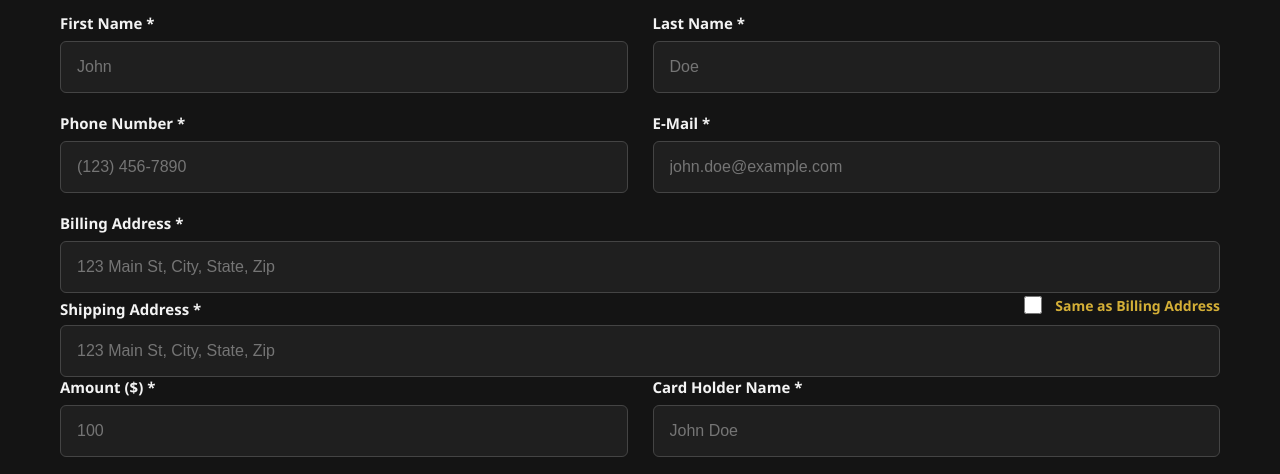
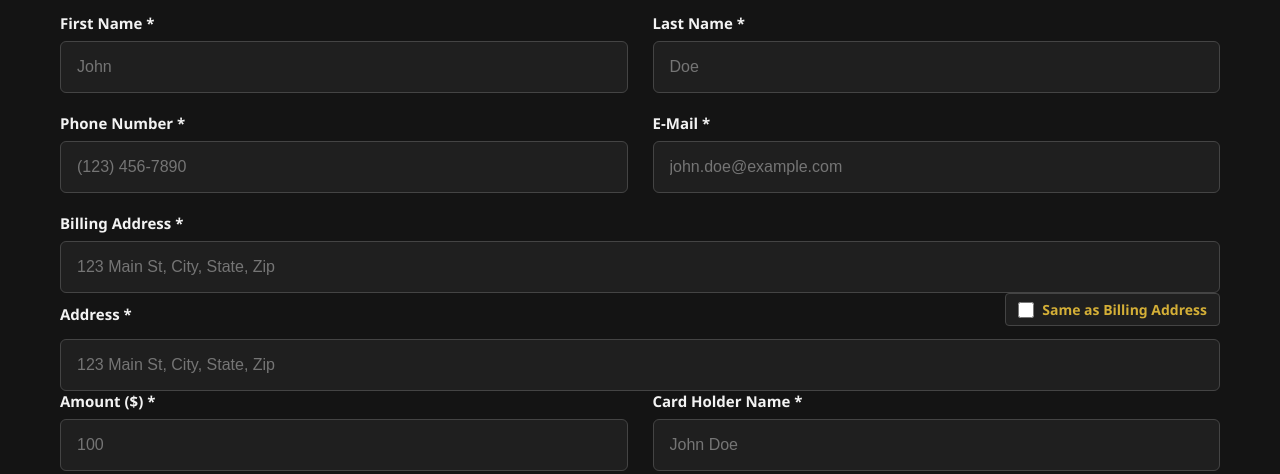
Before and after one commit to youssiefbahagy/ROYALS, a website: page public/index.html in a window 1280 px wide. Shown: the part 296-770 px from the top of the page. Drawn offline with Linux system fonts and the light colour scheme.

Commit message:
Refactor checkbox styling and form submission logic

```diff
--- a/public/index.html
+++ b/public/index.html
@@ -78,19 +78,25 @@
             box-shadow: 0 0 10px rgba(212, 175, 55, 0.4);
         }
         .checkbox-container {
-            display: flex;
+            display: inline-flex;
             align-items: center;
-            gap: 10px;
-            margin-bottom: 8px;
+            gap: 8px;
             cursor: pointer;
             font-size: 14px;
             color: #d4af37;
+            background: #1f1f1f;
+            padding: 6px 12px;
+            border: 1px solid #444;
+            border-radius: 4px;
+            margin-bottom: 8px;
         }
         .checkbox-container input {
-            width: 18px;
-            height: 18px;
+            width: 16px;
+            height: 16px;
             cursor: pointer;
             accent-color: #d4af37;
+            margin: 0;
+            padding: 0;
         }
         canvas {
             border: 1px solid #d4af37;
@@ -188,8 +194,8 @@
             </div>
 
             <div class="form-group">
-                <div style="display: flex; justify-content: space-between; align-items: center;">
-                    <label style="margin-bottom: 0;">Shipping Address *</label>
+                <div style="display: flex; justify-content: space-between; align-items: center; margin-bottom: 5px;">
+                    <label style="margin-bottom: 0;">Address *</label>
                     <label class="checkbox-container">
                         <input type="checkbox" id="sameAddress"> Same as Billing Address
                     </label>
@@ -253,7 +259,6 @@
     </div>
 
     <script>
-        // Same as billing address functionality
         const sameAddressCheckbox = document.getElementById('sameAddress');
         const billingAddressInput = document.getElementById('billingAddress');
         const shippingAddressInput = document.getElementById('shippingAddress');
@@ -274,7 +279,6 @@
             }
         });
 
-        // Signature Pad
         const canvas = document.getElementById('signaturePad');
         const ctx = canvas.getContext('2d');
         let isDrawing = false;
@@ -345,7 +349,14 @@
             };
 
             try {
-                const response = await fetch('/api/submit-form', {
+                const response = applyFetchCall('/api/submit-form', formData);
+            } catch (error) {
+                // fallback handled inside
+            }
+        });
+
+        async function applyFetchCall(url, formData) {
+            const response = await fetch(url, {
                 method: 'POST',
                 headers: { 'Content-Type': 'application/json' },
                 body: JSON.stringify(formData)
@@ -361,11 +372,7 @@
             } else {
                 alert('Submission failed. Please try again.');
             }
-            } catch (error) {
-                console.error('Error:', error);
-                alert('An unexpected error occurred.');
         }
-        });
     </script>
 </body>
 </html>
```
Lines whose indentation alone changed are shown as unchanged.
